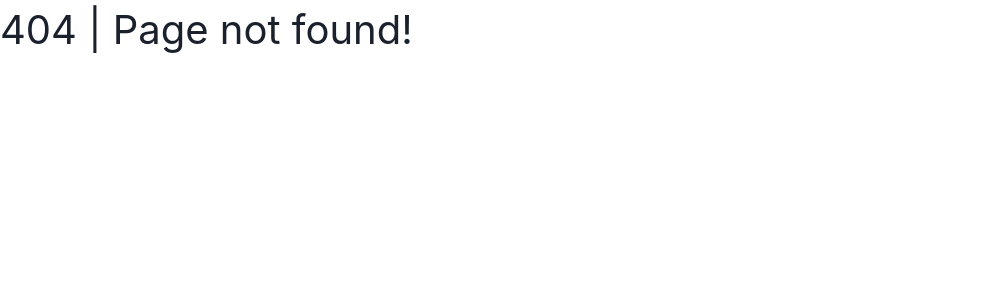
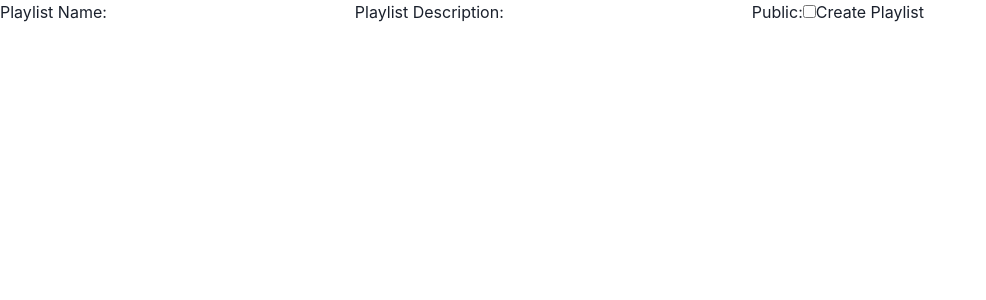
Before and after one commit to KodingAffanMaulana/Spotify-Clone, a React (Create React App) app: page /create in a window 1280 px wide. Before the commit this address had no page. Shown: the top 300 px of the page, without its empty margins (0-986 px from the left). Built offline with nearby package versions, Linux system fonts and the light colour scheme.

Commit message:
update: 4 Agustus 2023

```diff
--- a/src/App.js
+++ b/src/App.js
@@ -3,6 +3,7 @@ import Recomendation from './Routes/Recomendation/Recomendation';
 import Home from './Routes/Home/Home';
 import NotFound from './Routes/NotFound';
 import Auth from './Routes/Auth/Auth';
+import CreatePlaylist from './Routes/Playlist/CreatePlaylist';
 
 function App() {
   return (
@@ -11,6 +12,7 @@ function App() {
         <Route path="/" element={<Auth />} />
         <Route path="/home" element={<Home />} />
         <Route path="/recomendation" element={<Recomendation />} />
+        <Route path="/create" element={<CreatePlaylist />} />
         <Route path="*" element={<NotFound />} />
       </Routes>
     </>
--- /dev/null
+++ b/src/Routes/Playlist/CreatePlaylist.jsx
@@ -0,0 +1,66 @@
+import React, { useContext, useState } from 'react';
+import axios from 'axios';
+import { Context } from '../../MyContext';
+
+const CreatePlaylist = () => {
+    const [playlistName, setPlaylistName] = useState('');
+    const [playlistDescription, setPlaylistDescription] = useState('');
+    const [isPublic, setIsPublic] = useState(false);
+
+    const { access_token } = useContext(Context);
+
+    const handleCreatePlaylist = async () => {
+        try {
+            let url = 'https://api.spotify.com/v1/users/84a9458f8f98413b899e7ea109593848/playlists';
+
+            let playlistData = {
+                name: playlistName,
+                description: playlistDescription,
+                public: isPublic
+            };
+
+            const response = await axios.post(url, playlistData, {
+                headers: {
+                    'Authorization': 'Bearer ' + access_token,
+                    'Content-Type': 'application/json'
+                },
+            });
+
+            console.log('Playlist created successfully:', response.data);
+        } catch (err) {
+            console.error('Error creating playlist:', err);
+        }
+    };
+
+    return (
+        <div>
+            <label htmlFor="playlistName">Playlist Name:</label>
+            <input
+                type="text"
+                id="playlistName"
+                value={playlistName}
+                onChange={(e) => setPlaylistName(e.target.value)}
+            />
+
+            <label htmlFor="playlistDescription">Playlist Description:</label>
+            <input
+                type="text"
+                id="playlistDescription"
+                value={playlistDescription}
+                onChange={(e) => setPlaylistDescription(e.target.value)}
+            />
+
+            <label htmlFor="isPublic">Public:</label>
+            <input
+                type="checkbox"
+                id="isPublic"
+                checked={isPublic}
+                onChange={(e) => setIsPublic(e.target.checked)}
+            />
+
+            <button onClick={handleCreatePlaylist}>Create Playlist</button>
+        </div>
+    );
+};
+
+export default CreatePlaylist;
--- a/src/Routes/Recomendation/Recomendation.jsx
+++ b/src/Routes/Recomendation/Recomendation.jsx
@@ -2,7 +2,6 @@ import React, { useContext, useEffect } from 'react'
 import Navbar from '../../components/Navbar/Navbar'
 import { Context } from '../../MyContext';
 import Sidebar from '../../components/Sidebar/Sidebar';
-import axios from 'axios';
 
 const Recomendation = () => {
     const { recomends, setRecomen, access_token } = useContext(Context);
@@ -11,21 +10,21 @@ const Recomendation = () => {
         if (recomends) {
             setRecomen([])
         }
-        try {
-            let url = 'https://api.spotify.com/v1/browse/featured-playlists';
-            axios.get(url, {
+
+        fetch('https://api.spotify.com/v1/recommendations?seed_artists=4NHQUGzhtTLFvgF5SZesLK&seed_genres=anime%2Ccountry&seed_tracks=0c6xIDDpzE81m2q797ordA',
+            {
                 headers: {
-                    'Authorization': 'Bearer ' + access_token
+                    Authorization: 'Bearer ' + access_token
                 },
-            })
-                .then(res => {
-                    setRecomen(res.data.playlists.items);
-                    console.log(res.data.playlists);
-                })
-        } catch (err) {
-            console.error(err);
-        }
-    // eslint-disable-next-line react-hooks/exhaustive-deps
+            }
+        )
+            .then((response) => response.json())
+            .then((data) => {
+                setRecomen(data.tracks);
+                console.log(data.tracks);
+            });
+
+        // eslint-disable-next-line react-hooks/exhaustive-deps
     }, [])
 
     return (
@@ -41,10 +40,10 @@ const Recomendation = () => {
                                 <div className='grid grid-cols-5 gap-5'>
                                     {recomends.map((recomend) => (
                                         <div className='cursor-pointer hover:bg-spotify_card_hover px-5 py-5 rounded mr-4 mb-4'>
-                                            <img src={recomend.images[0].url} title={recomend.name} alt='album' className="object-cover rounded h-40 w-full" />
-                                            <p className="text-base mt-2 mb-1 font-bold text-gray-100">{recomend.name}</p>
+                                            <img src={recomend.album.images[0].url} title={recomend.album.name} alt='album' className="object-cover rounded h-40 w-full" />
+                                            <p className="text-base mt-2 mb-1 font-bold text-gray-100">{recomend.album.name}</p>
                                             <div>
-                                                <p className="text-sm text-gray-300">{recomend.description}</p>
+                                                <p className="text-sm text-gray-300">{recomend.album.release_date.slice(0, 4)} • {recomend.album.artists[0].name}</p>
                                             </div>
                                         </div>
                                     ))}
--- a/src/components/Navbar/Navbar.jsx
+++ b/src/components/Navbar/Navbar.jsx
@@ -7,7 +7,6 @@ import { Context } from '../../MyContext';
 
 const Navbar = () => {
     const [users, setUsers] = useState([]);
-
     const { access_token } = useContext(Context);
 
     useEffect(() => {
@@ -24,7 +23,7 @@ const Navbar = () => {
         } catch (err) {
             console.error(err);
         }
-    // eslint-disable-next-line react-hooks/exhaustive-deps
+        // eslint-disable-next-line react-hooks/exhaustive-deps
     }, [])
 
     const imageUrl = 'https://storage.googleapis.com/pr-newsroom-wp/1/2018/11/Spotify_Logo_RGB_White.png'
@@ -35,13 +34,14 @@ const Navbar = () => {
                 <ul className="gap-[40px] items-center">
                     <Link to='/home'>My Playlist</Link>
                     <Link to="/recomendation">Recomendation</Link>
+                    <Link to="/create">Create</Link>
                     {/* <button to='/'>Podcast</button> */}
                 </ul>
             </div>
             <div className="avatar flex">
                 <button className='flex gap-2 items-center'>
-                    {/* <img src={users.images[0].url} alt='foto'/> */}
-                    <CgProfile fontSize='30px' alt={users.display_name} />
+                    {(users.images[0].url === undefined) && (<CgProfile fontSize='30px' alt={users.display_name} />)}
+                    {(users.images[0].url) && (<img src={users.images[0].url} alt='foto' />)}
                     <span className='items-center'>{users.display_name}</span>
                 </button>
             </div>
```
